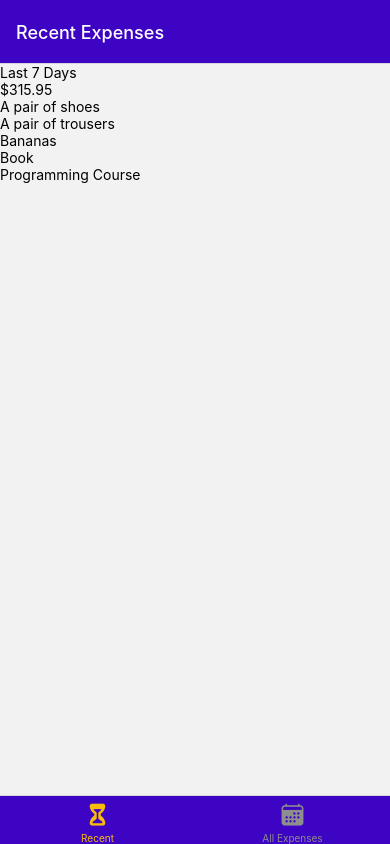
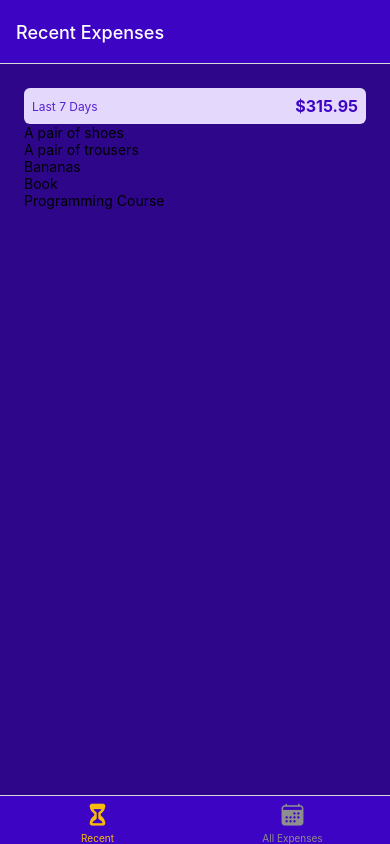
Before and after one commit to krutulkamil/expense-tracker-native, a React Native app: screen /ExpensesOverview in a window 390 px wide. Built offline with nearby package versions, Linux system fonts and the light colour scheme.

Commit message:
improving app layout & styling

```diff
--- a/components/expenses/ExpensesOutput.tsx
+++ b/components/expenses/ExpensesOutput.tsx
@@ -3,6 +3,7 @@
 import ExpensesList from "./ExpensesList";
 import ExpensesSummary from "./ExpensesSummary";
 import { ExpenseInterface } from "../../types";
+import { GlobalStyles } from "../../constants/styles";
 
 interface ExpensesOutputProps {
     expenses: ExpenseInterface[],
@@ -44,7 +45,7 @@
 
 const ExpensesOutput: FunctionComponent<ExpensesOutputProps> = ({ expenses, expensesPeriod }) => {
     return (
-        <View>
+        <View style={styles.container}>
             <ExpensesSummary
                 periodName={expensesPeriod}
                 expenses={DUMMY_EXPENSES}
@@ -54,6 +55,12 @@
     );
 };
 
-const styles = StyleSheet.create({});
+const styles = StyleSheet.create({
+    container: {
+        padding: 24,
+        backgroundColor: GlobalStyles.colors.primary700,
+        flex: 1
+    }
+});
 
 export default ExpensesOutput;
--- a/components/expenses/ExpensesSummary.tsx
+++ b/components/expenses/ExpensesSummary.tsx
@@ -1,23 +1,42 @@
 import { FunctionComponent } from "react";
 import { StyleSheet, Text, View } from "react-native";
 import { ExpenseInterface } from "../../types";
+import { GlobalStyles } from "../../constants/styles";
 
 interface ExpensesSummaryProps {
     periodName: string;
-    expenses: ExpenseInterface[]
+    expenses: ExpenseInterface[];
 }
 
 const ExpensesSummary: FunctionComponent<ExpensesSummaryProps> = ({ periodName, expenses }) => {
     const expensesSum: number = expenses.reduce((sum, expense) => sum + expense.amount, 0);
 
     return (
-        <View>
-            <Text>{periodName}</Text>
-            <Text>${expensesSum.toFixed(2)}</Text>
+        <View style={styles.container}>
+            <Text style={styles.period}>{periodName}</Text>
+            <Text style={styles.sum}>${expensesSum.toFixed(2)}</Text>
         </View>
     );
 };
 
-const styles = StyleSheet.create({});
+const styles = StyleSheet.create({
+    container: {
+        padding: 8,
+        backgroundColor: GlobalStyles.colors.primary50,
+        borderRadius: 6,
+        flexDirection: "row",
+        justifyContent: "space-between",
+        alignItems: "center"
+    },
+    period: {
+        fontSize: 12,
+        color: GlobalStyles.colors.primary400
+    },
+    sum: {
+        fontSize: 16,
+        fontWeight: "bold",
+        color: GlobalStyles.colors.primary500
+    }
+});
 
 export default ExpensesSummary;
```
